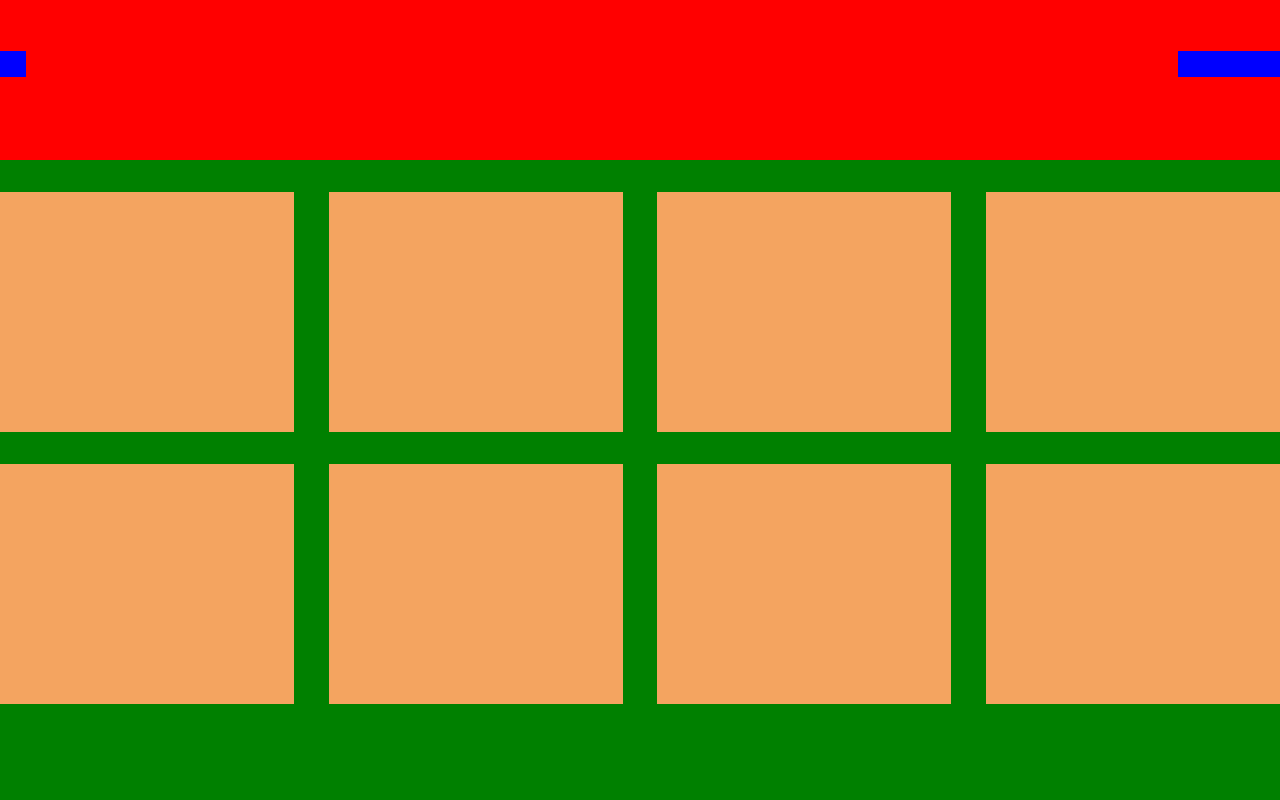
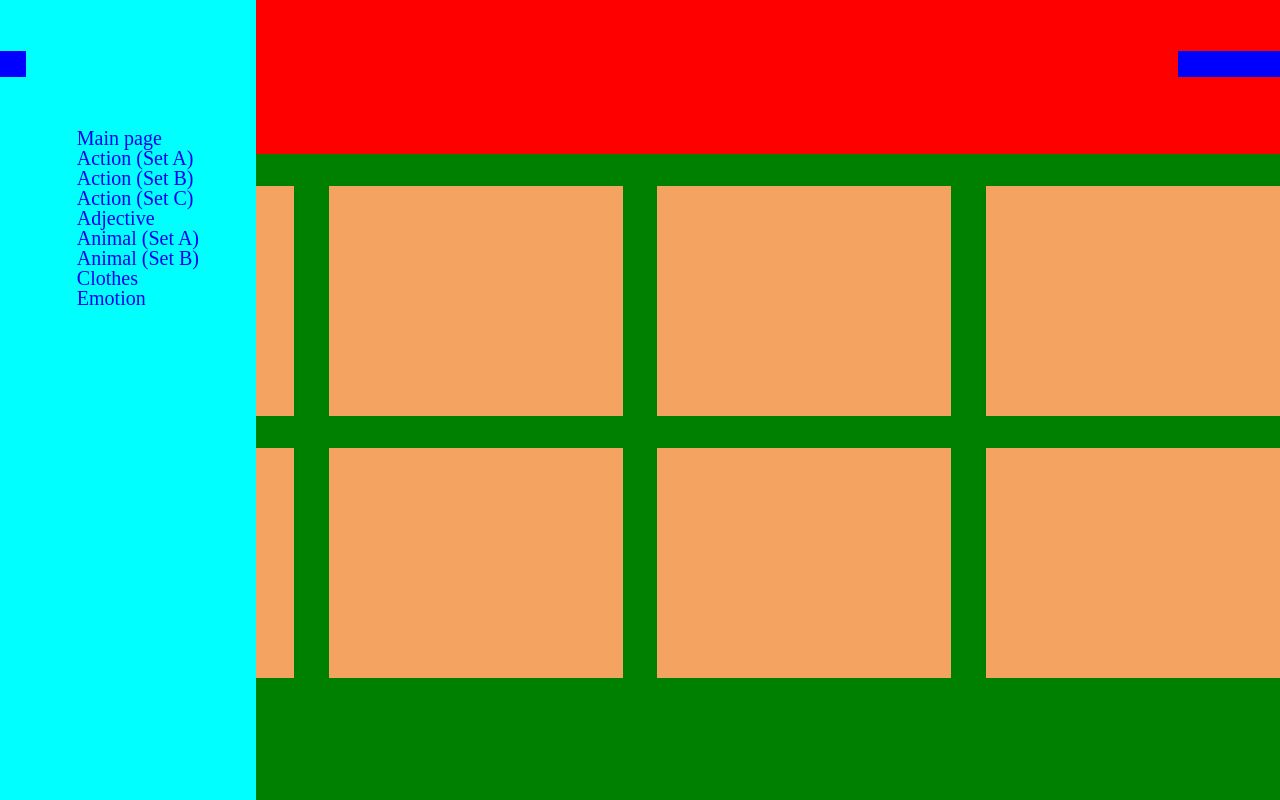
Before and after one commit to egoreq294/english-for-kids, a website built with webpack: page index.html in a window 1280 px wide. Both pictures are taken after a click on the button 12 px from the left and 63 px from the top of the page. Built offline with nearby package versions, Linux system fonts and the light colour scheme.

Commit message:
feat: add burger

```diff
--- a/index.html
+++ b/index.html
@@ -26,8 +26,18 @@
             <div class="pics" id="img7"></div>
             <div class="pics" id="img8"></div>
         </div>
-        <div class="burger">
-
+        <div class="burger display_none">
+            <ul class="burger_ul">
+                <li class="burger_element"><a href="#">Main page</a></li>
+                <li class="burger_element"><a href="#">Action (Set A)</a></li>
+                <li class="burger_element"><a href="#">Action (Set B)</a></li>
+                <li class="burger_element"><a href="#">Action (Set C)</a></li>
+                <li class="burger_element"><a href="#">Adjective</a></li>
+                <li class="burger_element"><a href="#">Animal (Set A)</a></li>
+                <li class="burger_element"><a href="#">Animal (Set B)</a></li>
+                <li class="burger_element"><a href="#">Clothes</a></li>
+                <li class="burger_element"><a href="#">Emotion</a></li>
+            </ul>
         </div>
     </div>
 
--- a/src/index.js
+++ b/src/index.js
@@ -0,0 +1,14 @@
+let burgerShow = false;
+document.querySelector('.menu_button').addEventListener('click',()=>{
+    console.log('privet eba')
+    console.log(document.querySelector('.burger'));
+    if(burgerShow===false){
+        burgerShow = true;
+        document.querySelector('.burger').classList.remove('display_none');
+    }
+    else{
+        burgerShow = false;
+        document.querySelector('.burger').classList.add('display_none');
+
+    }
+});
--- a/src/sass/style.scss
+++ b/src/sass/style.scss
@@ -1,3 +1,9 @@
+*{
+    transition: all ease 0.6s;
+}
+html{
+    scroll-behavior: smooth;
+}
 .wrapper{
     margin: auto;
     max-width: 1440px;
@@ -5,7 +11,7 @@
     background-color: green;
 }
 .header{
-    height: 20vh;
+    height: 12vw;
     background-color: red;
     display: flex;
     justify-content: space-between;
@@ -18,6 +24,7 @@
     outline: none;
     border: none;
     cursor: pointer;
+    z-index: 3;
 }
 .train{
     width: 8vw;
@@ -34,6 +41,24 @@
 .pics{
     margin-top: 4vh;
     width: 23%;
-    height: 30vh;
+    height: 18vw;
     background-color: sandybrown;
 }
+.burger{
+    position: fixed;
+    height: 100vh;
+    width: 20vw;
+    background-color: cyan;
+    top:0;
+    left:0;
+}
+ul{
+    padding: 50% 0 0 30%;
+}
+a{
+    font-size: 20px;
+    text-decoration: none;
+}
+.display_none{
+    display: none;
+}
```
Also changed, not shown: dist/index.html, dist/script.js, dist/style.css.
